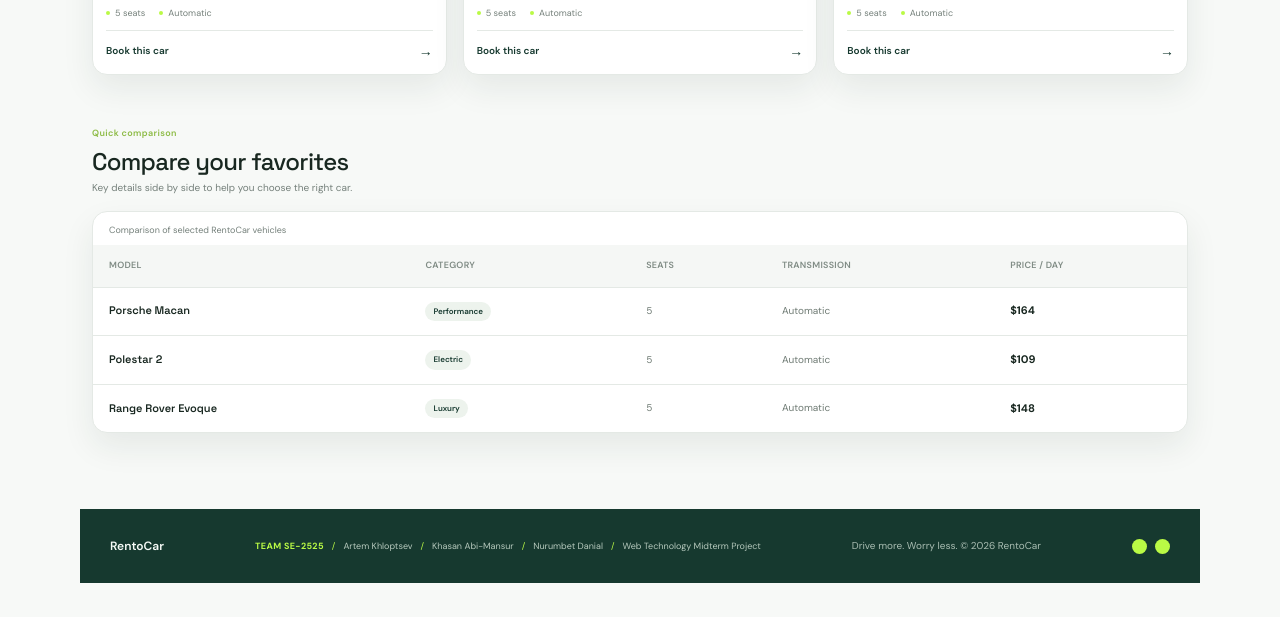
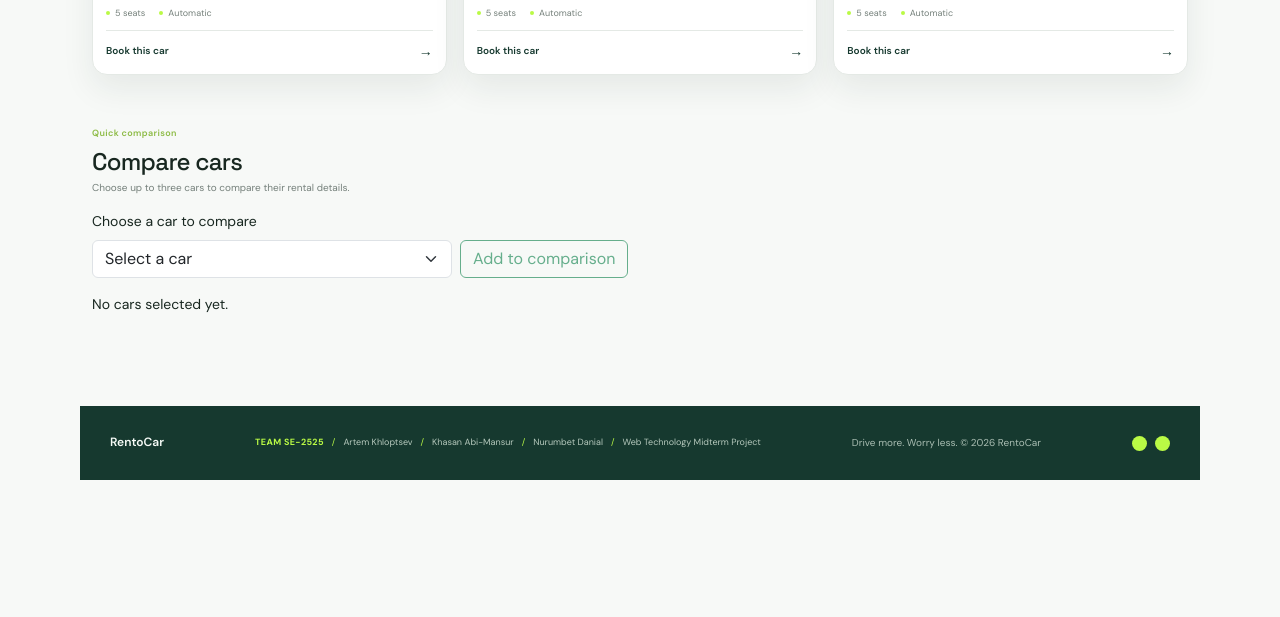
Before and after one commit to danserot/Web-Technology-Midterm, a plain HTML site: page catolog.html in a window 1280 px wide. Shown: the part 931-1548 px from the top of the page. After the commit the page ends 1445 px from the top, so only its background shows below. Drawn offline with nearby package versions, Linux system fonts and the light colour scheme.

Commit message:
included new scripts and new functional to the catalog page

```diff
--- a/catolog.html
+++ b/catolog.html
@@ -259,26 +259,38 @@
   </section>
 
 
-  <section class="car-comparison container">
 
+  <section class="car-comparison container" aria-labelledby="comparison-title">
     <div class="comparison-heading">
-      <div>
-        <span class="catalog-eyebrow">Quick comparison</span>
-        <h2>Compare your favorites</h2>
-        <p>
-          Key details side by side to help you choose the right car.
-        </p>
-      </div>
+      <span class="catalog-eyebrow">Quick comparison</span>
+      <h2 id="comparison-title">Compare cars</h2>
+      <p>Choose up to three cars to compare their rental details.</p>
     </div>
 
-    <div class="table-responsive comparison-table-wrapper">
 
+    <form id="comparison-form" class="mb-3">
+      <label for="comparison-car" class="form-label">Choose a car to compare</label>
+      <div class="row g-2">
+        <div class="col-sm-6 col-lg-4">
+          <select id="comparison-car" class="form-select" required>
+            <option value="">Select a car</option>
+          </select>
+        </div>
+        <div class="col-auto">
+          <button type="submit" class="btn btn-outline-success" disabled>
+            Add to comparison
+          </button>
+        </div>
+      </div>
+    </form>
+
+    <p id="comparison-status" role="status">No cars selected yet.</p>
+
+
+    <div id="comparison-results" class="table-responsive comparison-table-wrapper"
+      role="region" aria-labelledby="comparison-title" tabindex="0" hidden>
       <table class="comparison-table">
-
-        <caption>
-          Comparison of selected RentoCar vehicles
-        </caption>
-
+        <caption>Comparison of selected RentoCar vehicles</caption>
         <thead>
           <tr>
             <th scope="col">Model</th>
@@ -286,53 +298,13 @@
             <th scope="col">Seats</th>
             <th scope="col">Transmission</th>
             <th scope="col">Price / day</th>
+            <th scope="col">Remove</th>
           </tr>
         </thead>
 
-        <tbody>
-
-          <tr>
-            <th scope="row">Porsche Macan</th>
-            <td>
-              <span class="table-category">Performance</span>
-            </td>
-            <td>5</td>
-            <td>Automatic</td>
-            <td>
-              <strong>$164</strong>
-            </td>
-          </tr>
-
-          <tr>
-            <th scope="row">Polestar 2</th>
-            <td>
-              <span class="table-category">Electric</span>
-            </td>
-            <td>5</td>
-            <td>Automatic</td>
-            <td>
-              <strong>$109</strong>
-            </td>
-          </tr>
-
-          <tr>
-            <th scope="row">Range Rover Evoque</th>
-            <td>
-              <span class="table-category">Luxury</span>
-            </td>
-            <td>5</td>
-            <td>Automatic</td>
-            <td>
-              <strong>$148</strong>
-            </td>
-          </tr>
-
-        </tbody>
-
+        <tbody id="comparison-rows"></tbody>
       </table>
-
     </div>
-
   </section>
 
 </main>
@@ -357,6 +329,7 @@
     <script
   src="https://cdn.jsdelivr.net/npm/bootstrap@5.3.3/dist/js/bootstrap.bundle.min.js">
 </script>
+
 <script src="assets/js/carsData.js"></script>
 <script src="assets/js/jqueryUi.js"></script>
 </body>
```
